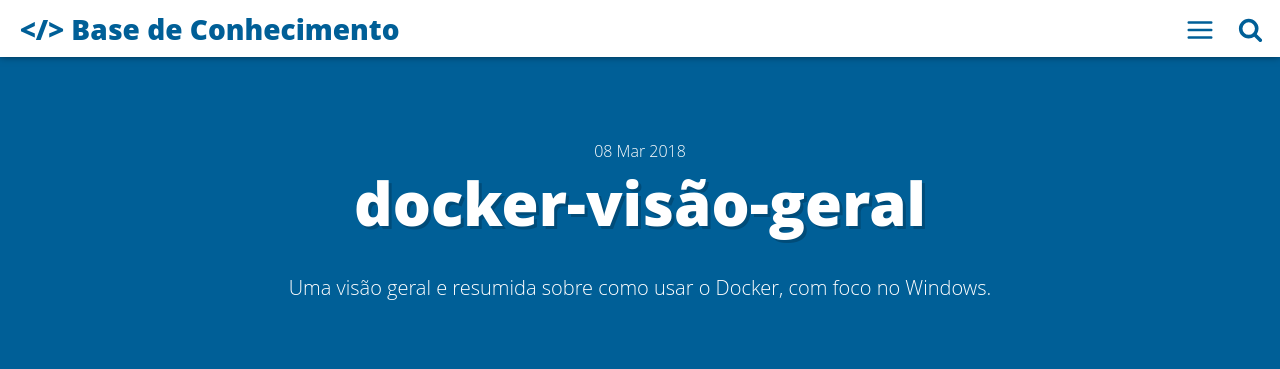
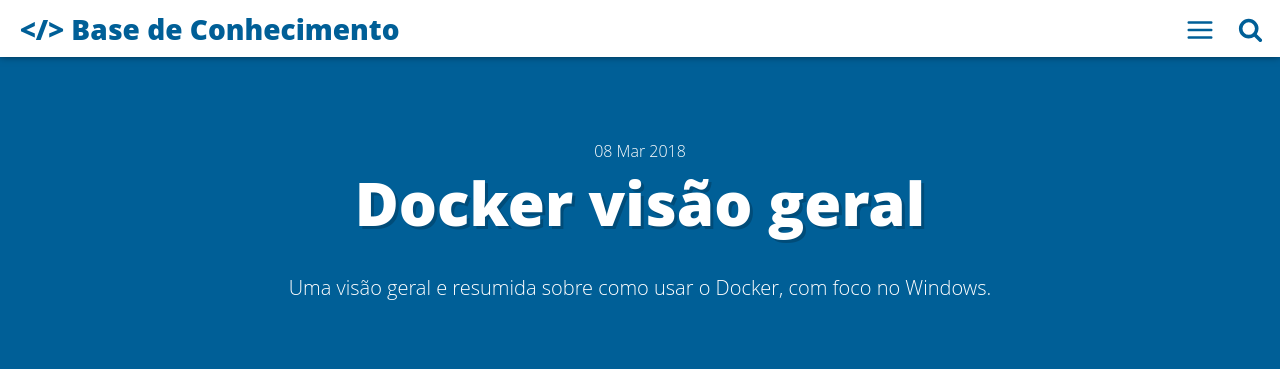
Before and after one commit to IFPB-PRPIPG/IFPB-PRPIPG.github.io, a Jekyll site: the page built from _posts/2018-04-24-docker-visao-geral.md, in a window 1280 px wide. Shown: the top 369 px of the page. Built offline with Jekyll 4.4.1, drawn with Linux system fonts in a browser that asks for light colours; comment, search, counter and statistics services are not loaded.

Commit message:
Correção no título

```diff
--- a/_posts/2018-04-24-docker-visao-geral.md
+++ b/_posts/2018-04-24-docker-visao-geral.md
@@ -1,6 +1,6 @@
 ---
 layout: post
-title: 'docker-visão-geral'
+title: 'Docker visão geral'
 introduction: 'Visão geral sobre o Docker no Windows.'
 description: 'Uma visão geral e resumida sobre como usar o Docker, com foco no Windows.'
 date: 2018-03-08 12:00:00
```
